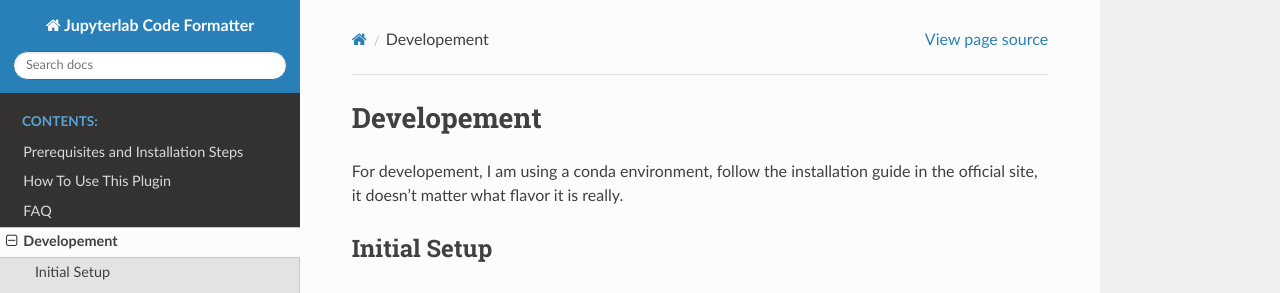
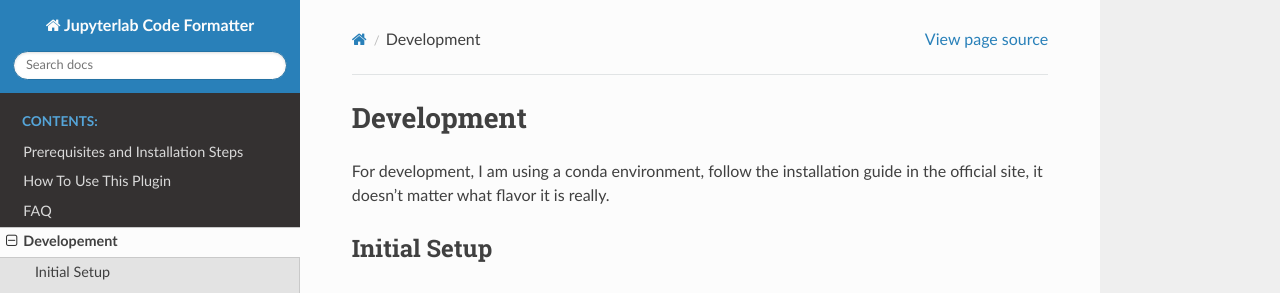
Before and after one commit to jupyterlab-contrib/jupyterlab_code_formatter, a Sphinx documentation site: the page built from docs/dev.rst, in a window 1280 px wide and 1392 px high. Shown: the top 293 px of the window. Built offline with Sphinx 7.4.7 and the Read the Docs theme 2.0.0, drawn with Linux system fonts in a browser that asks for light colours.

Commit message:
fix typos

```diff
--- a/docs/dev.rst
+++ b/docs/dev.rst
@@ -1,7 +1,7 @@
-Developement
-============
+Development
+===========
 
-For developement, I am using a conda environment, follow the installation guide in the official site, it doesn't matter what flavor it is really.
+For development, I am using a conda environment, follow the installation guide in the official site, it doesn't matter what flavor it is really.
 
 Initial Setup
 ~~~~~~~~~~~~~
```
